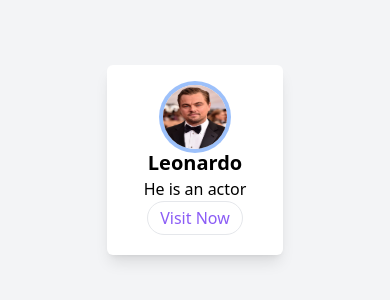
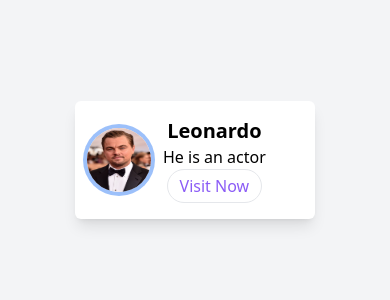
Before and after one commit to sowmik-sec/tailwind-recap, a website: page src/index.html in a window 390 px wide. Shown: the part 262-562 px from the top of the page. Drawn offline with Linux system fonts and the light colour scheme.

Commit message:
make card responsive

```diff
--- a/src/index.html
+++ b/src/index.html
@@ -7,7 +7,9 @@
   </head>
   <body class="bg-gray-100">
     <div class="flex justify-center items-center h-screen">
-      <div class="w-44 py-5 text-center shadow-lg rounded-md bg-white">
+      <div
+        class="md:block flex md:w-44 md:py-5 w-60 py-4 md:pl-0 pl-3 text-center shadow-lg rounded-md bg-white"
+      >
         <div class="flex justify-center items-center">
           <img
             class="w-16 h-16 rounded-full ring-4"
@@ -16,7 +18,7 @@
           />
         </div>
 
-        <div>
+        <div class="md:pl-0 pl-3">
           <h3 class="text-xl font-bold">Leonardo</h3>
           <p>He is an actor</p>
           <button
```
Also changed, not shown: src/output.css.
